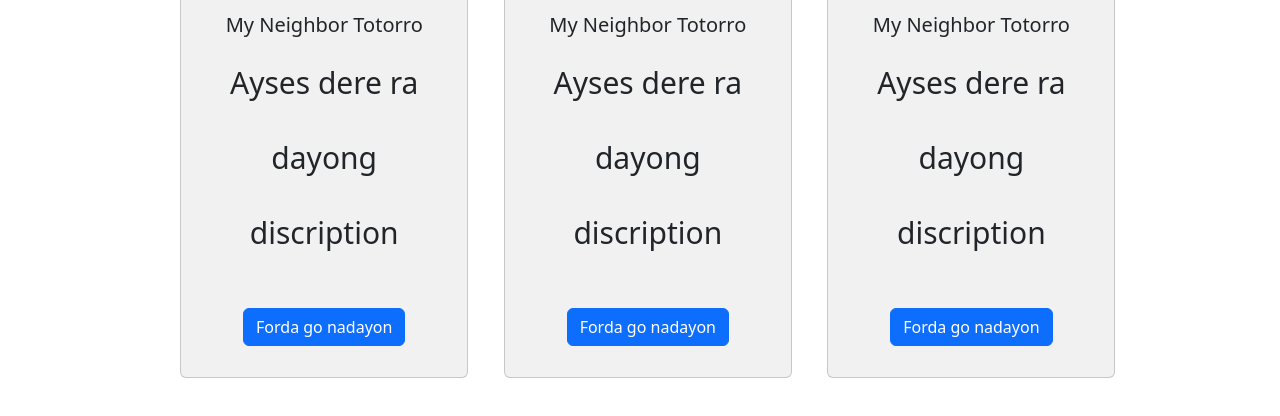
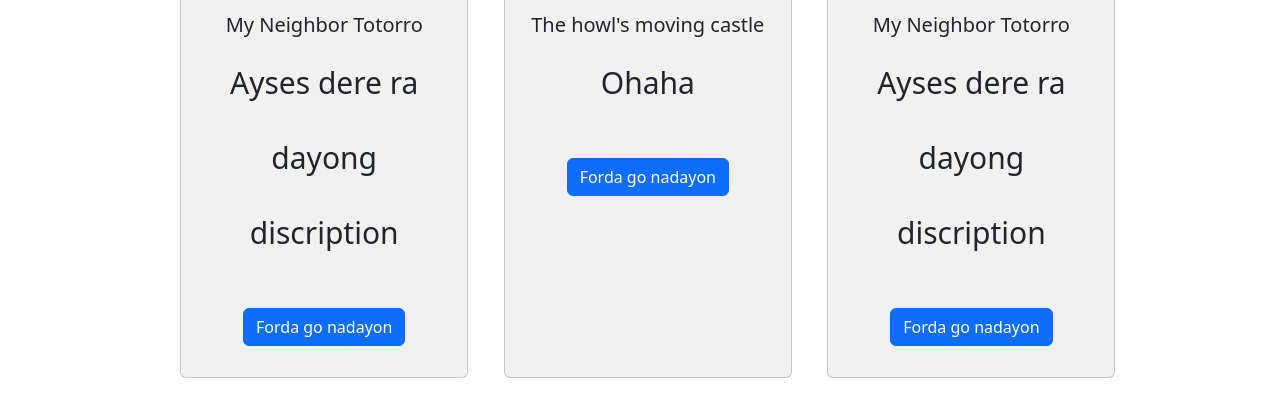
Before and after one commit to NANIIIIIIIIIIIIIIII/dev-home, a plain HTML site: page index.html in a window 1280 px wide. Shown: the part 300-716 px from the top of the page. Drawn offline with nearby package versions, Linux system fonts and the light colour scheme.

Commit message:
added ohaha

```diff
--- a/index.html
+++ b/index.html
@@ -71,8 +71,8 @@
       <div class="card" style="width: 18rem; margin-top: 2%; margin-left: 2%;">
         <img src="https://i.pinimg.com/originals/92/0a/70/920a70538b4f07cfc83ed326ed50f1a7.gif" class="card-img-top" alt="...">
         <div class="card-body">
-          <h5 class="Card Title">My Neighbor Totorro</h5>
-          <p class="card-text">Ayses dere ra dayong discription</p>
+          <h5 class="Card Title">The howl's moving castle</h5>
+          <p class="card-text">Ohaha</p>
           <a href="#" class="btn btn-primary">Forda go nadayon</a>
         </div>
       </div>
```
